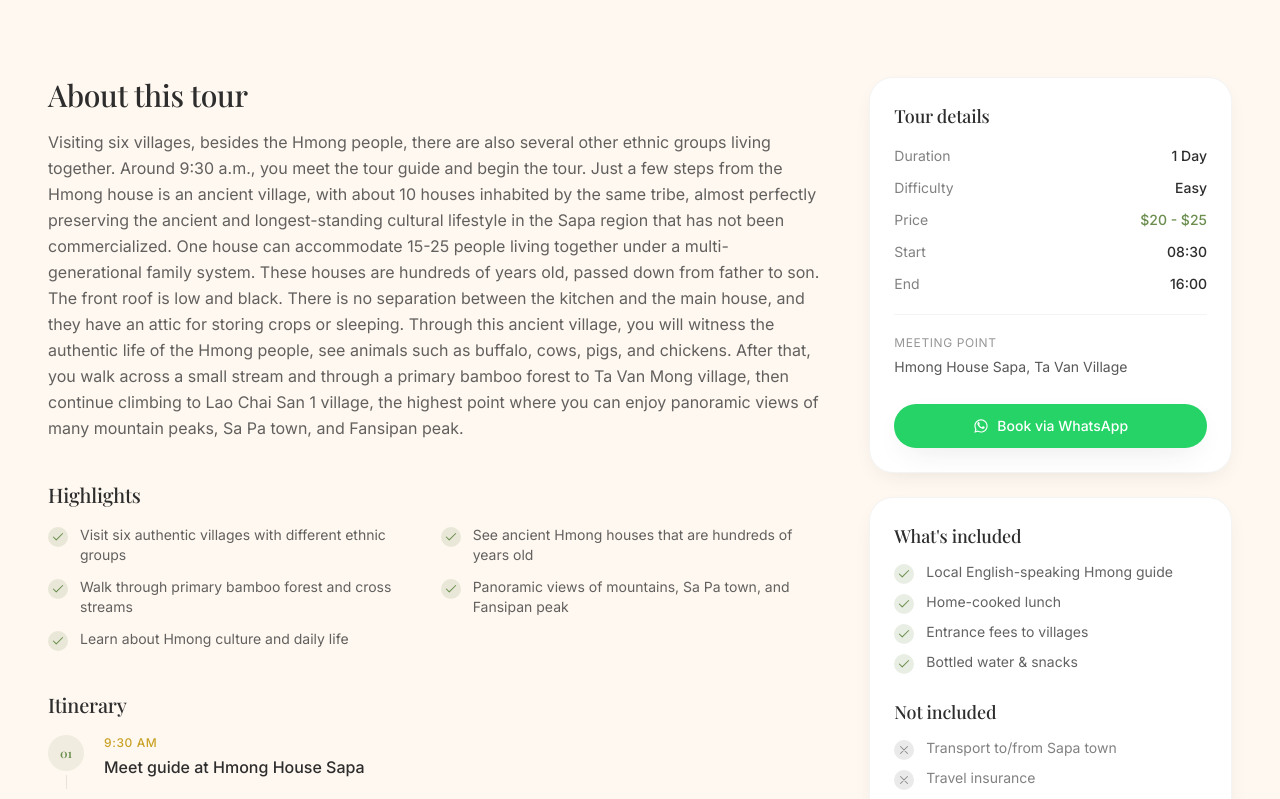
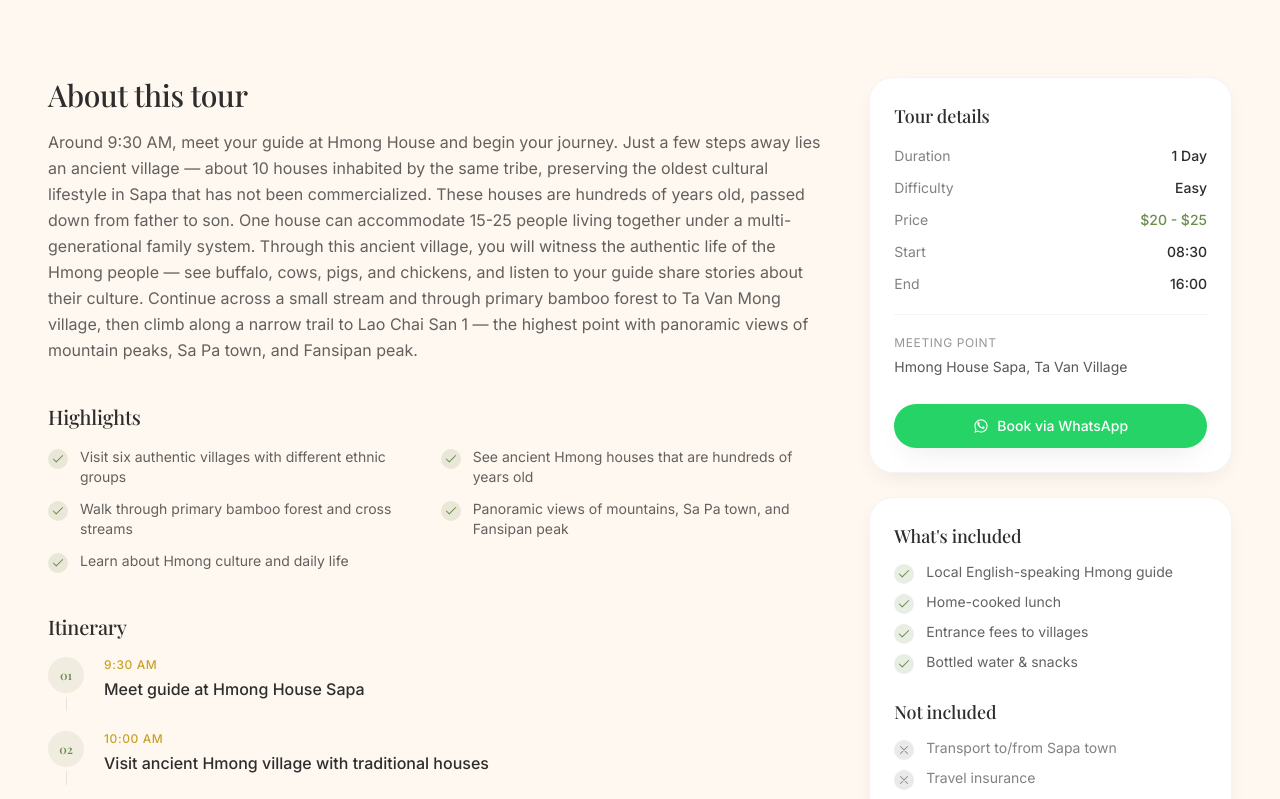
Before and after one commit to lerx11/hmong-house-sapa, a Next.js app: page /tours/hmong-village-trekking in a window 1280 px wide. Shown: the part 680-1479 px from the top of the page. Built offline with nearby package versions, Linux system fonts and the light colour scheme.

Commit message:
Update tour descriptions for Hmong Village, Camping Trek, and Motorbike Tour

```diff
--- a/data/siteConfig.js
+++ b/data/siteConfig.js
@@ -162,7 +162,7 @@ export const siteConfig = {
       shortDescription:
         "Visit six authentic villages, ancient Hmong houses, and panoramic mountain views",
       fullDescription:
-        "Visiting six villages, besides the Hmong people, there are also several other ethnic groups living together. Around 9:30 a.m., you meet the tour guide and begin the tour. Just a few steps from the Hmong house is an ancient village, with about 10 houses inhabited by the same tribe, almost perfectly preserving the ancient and longest-standing cultural lifestyle in the Sapa region that has not been commercialized. One house can accommodate 15-25 people living together under a multi-generational family system. These houses are hundreds of years old, passed down from father to son. The front roof is low and black. There is no separation between the kitchen and the main house, and they have an attic for storing crops or sleeping. Through this ancient village, you will witness the authentic life of the Hmong people, see animals such as buffalo, cows, pigs, and chickens. After that, you walk across a small stream and through a primary bamboo forest to Ta Van Mong village, then continue climbing to Lao Chai San 1 village, the highest point where you can enjoy panoramic views of many mountain peaks, Sa Pa town, and Fansipan peak.",
+        "Around 9:30 AM, meet your guide at Hmong House and begin your journey. Just a few steps away lies an ancient village — about 10 houses inhabited by the same tribe, preserving the oldest cultural lifestyle in Sapa that has not been commercialized. These houses are hundreds of years old, passed down from father to son. One house can accommodate 15-25 people living together under a multi-generational family system. Through this ancient village, you will witness the authentic life of the Hmong people — see buffalo, cows, pigs, and chickens, and listen to your guide share stories about their culture. Continue across a small stream and through primary bamboo forest to Ta Van Mong village, then climb along a narrow trail to Lao Chai San 1 — the highest point with panoramic views of mountain peaks, Sa Pa town, and Fansipan peak.",
       highlights: [
         "Visit six authentic villages with different ethnic groups",
         "See ancient Hmong houses that are hundreds of years old",
@@ -177,7 +177,7 @@ export const siteConfig = {
         },
         {
           time: "10:00 AM",
-          title: "Visit ancient Hmong village with 10 traditional houses",
+          title: "Visit ancient Hmong village with traditional houses",
         },
         {
           time: "11:00 AM",
@@ -416,7 +416,7 @@ export const siteConfig = {
       shortDescription:
         "2-day adventure trek with camping in the forest, waterfall visit, and local farm experience",
       fullDescription:
-        "At 9:30 AM, you will meet the tour guide and begin the journey. Just a few steps from the Hmong House is an ancient village with about 10 houses inhabited by the same tribe, almost perfectly preserving the oldest and most traditional cultural lifestyle in the Sapa area. Next, you will visit Ta Van Mong village, then continue climbing to Lao Chai San, home to the most beautiful terraced fields in Vietnam. Continue moving up to the mountain peak where you can catch the sea of clouds if weather permits. Day 1 ends at a local farm where camping is set up in the forest. You can harvest vegetables and cook with locals. Day 2 continues hiking from the mountain peak down through primary bamboo forest, visit a waterfall where you can bathe, then visit Giang Ta Chai Dao village and walk along Muong Hoa stream back to Hmong House.",
+        "At 9:30 AM, meet your guide and begin the journey. Visit an ancient village with houses hundreds of years old, preserving the oldest cultural lifestyle in Sapa. Continue to Ta Van Mong village, then climb to Lao Chai San — home to the most beautiful terraced fields in Vietnam. Reach the mountain peak where you can catch the sea of clouds if weather permits. Lunch is prepared by us and served at a scenic spot — there are no restaurants in this peaceful, rarely crowded area. Day 1 ends at a local farm where camping is set up in the forest. Harvest vegetables and cook with locals, enjoy dinner with the guide and family, then sleep surrounded by nature with views of the ancient forest. Day 2: Wake early for sunrise. At 9:30 AM, hike down through primary bamboo forest to a waterfall — swim if weather allows. Visit Giang Ta Chai Dao village, walk along Muong Hoa stream, and end at Hmong House with a relaxing herbal foot soak.",
       highlights: [
         "Camping in the forest with views of primary forest",
         "Visit ancient Hmong village and most beautiful terraced fields",
@@ -528,7 +528,7 @@ export const siteConfig = {
       shortDescription:
         "Explore all famous spots in Sa Pa by motorbike: villages, waterfall, Heaven's Gate, and Glass Bridge",
       fullDescription:
-        "Departing at 9:30 AM from Hmong House, our guide will take you to visit Ta Van Village, then proceed to Lao Chai Village, and continue to Y Linh Ho Village, which boasts the most beautiful terraced rice fields in Sa Pa. Next, continue to Sa Pa town to visit Cat Cat Village, a well-known spot comparable to Fenghuang Ancient Town in China. Then, tour around the town to reach Love Waterfall, the most famous waterfall in Sa Pa because of its romantic legend and mystical beauty. Continue to Heaven's Gate, the point where two provinces meet, offering panoramic views of many mountain ranges. Additionally, you can visit the Glass Bridge, known for its height and various exciting activities. This motorbike tour explores almost all the famous and most beautiful spots in Sa Pa, passing through about 10 villages.",
+        "Depart at 9:30 AM from Hmong House. Visit Ta Van Village, then Lao Chai Village, and continue to Y Linh Ho — boasting the most beautiful terraced rice fields in Sa Pa. Stop for stunning photos along the way. Continue along terraced fields to Sa Pa town to visit Cat Cat Village — famous and comparable to Fenghuang Ancient Town in China. Ride to Love Waterfall, the most famous waterfall in Sa Pa with its romantic legend and mystical beauty. Then reach Heaven's Gate — the highest peak where two provinces meet, offering panoramic views and drifting clouds. Optional visit to the Glass Bridge for adventure activities. Return via national highway. This tour explores almost all famous spots in Sa Pa, passing through about 10 villages.",
       highlights: [
         "Visit Ta Van, Lao Chai, and Y Linh Ho villages",
         "See the most beautiful terraced rice fields in Sa Pa",
```
